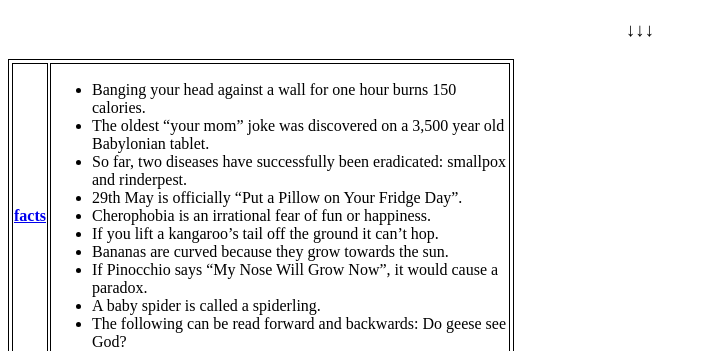
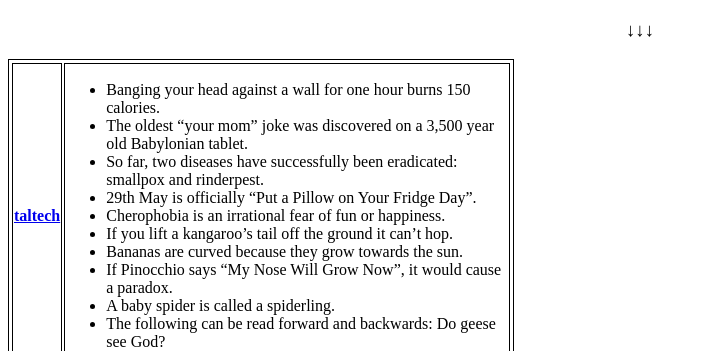
Before and after one commit to OliverRahula/website, a plain HTML site: page index.html in a window 1280 px wide. Shown: the top 351 px of the page, without its empty margins (0-707 px from the left). Drawn offline with Linux system fonts and the light colour scheme.

Commit message:
Update index.html

```diff
--- a/index.html
+++ b/index.html
@@ -14,7 +14,7 @@ h3 {text-align: center;}
 <h3>↓↓↓</h3>
 <table style="width:40%">
   <tr>
-    <th><a href="https://taltech.ee/">facts</a></th>
+    <th><a href="https://taltech.ee/">taltech</a></th>
       <td><ul>
     <li>Banging your head against a wall for one hour burns 150 calories.</li>
     <li>The oldest “your mom” joke was discovered on a 3,500 year old Babylonian tablet.</li>
```
